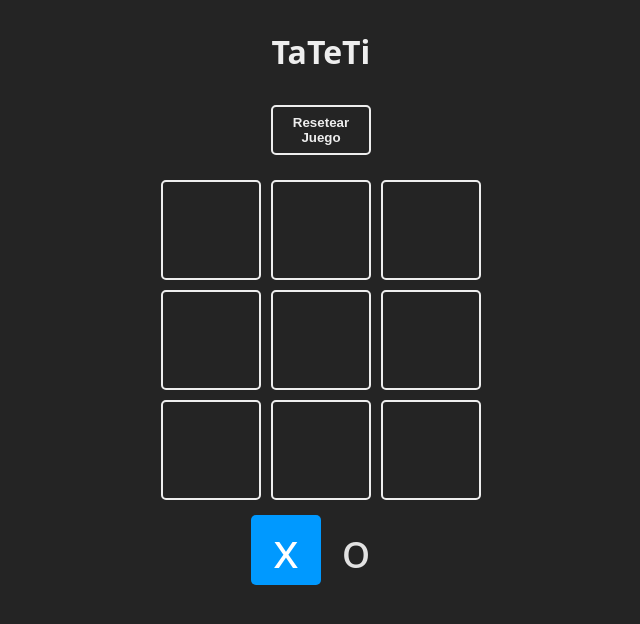
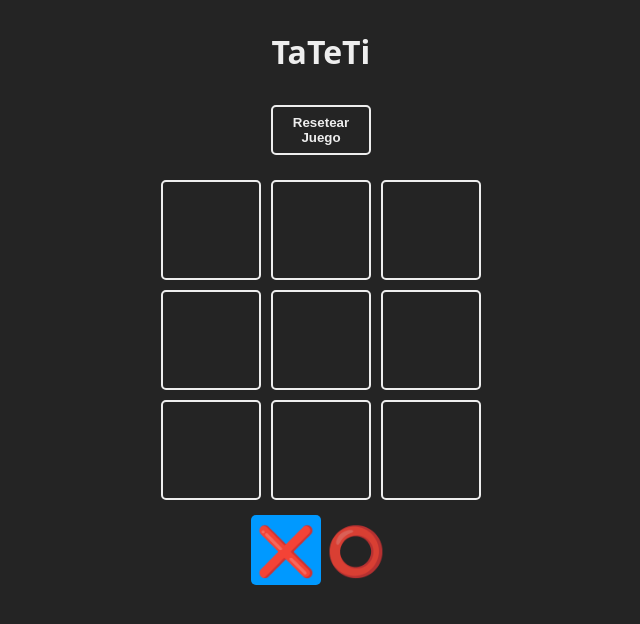
Before and after one commit to lauttiip/TaTeTi, a React (Vite) app: page / in a window 1280 px wide. Shown: the top 624 px of the page, without its empty margins (319-959 px from the left). Built offline with nearby package versions, Linux system fonts and the light colour scheme.

Commit message:
guardad partida en localStorage

```diff
--- a/src/App.jsx
+++ b/src/App.jsx
@@ -6,9 +6,15 @@ import { checkWinner, checkEndGame } from "./logic/board";
 import  { Winner } from "./components/Winner";
 
 function App() {
-  const [board, setBoard] = useState(Array(9).fill(null));
+  const [board, setBoard] = useState(()=>{
+  const boardFromStorage= window.localStorage.getItem('board')
+  return boardFromStorage? JSON.parse(boardFromStorage):Array(9).fill(null)
+  })
 
-  const [turn, setTurn] = useState(TURNS.X);
+  const [turn, setTurn] = useState(()=>{
+    const turnFromStorage = window.localStorage.getItem("turn")
+    return turnFromStorage ?? TURNS.X
+  });
 
   const [winner, setWinner] = useState(null);
 
@@ -16,6 +22,8 @@ function App() {
     setBoard(Array(9).fill(null));
     setTurn(TURNS.X);
     setWinner(null);
+    window.localStorage.removeItem("board")
+    window.localStorage.removeItem("turn")
   };
 
 
@@ -30,7 +38,8 @@ function App() {
 
     const newTurn = turn == TURNS.X ? TURNS.O : TURNS.X;
     setTurn(newTurn);
-
+    window.localStorage.setItem('board', JSON.stringify(newBoard))
+    window.localStorage.setItem('turn', newTurn)
     const newWinner = checkWinner(newBoard);
     if (newWinner) {
       confetti()
--- a/src/constants.js
+++ b/src/constants.js
@@ -1,6 +1,6 @@
 export const TURNS = {
-  X: "x",
-  O: "o",
+  X: '❌',
+  O: "⭕",
 };
 
 
--- a/src/logic/board.js
+++ b/src/logic/board.js
@@ -1,4 +1,4 @@
-import { combosGanadores } from "../constants";
+import { combosGanadores } from "../constants"
 
 export const checkWinner = (boardToCheck) => {
     for (const combo of combosGanadores) {
```
